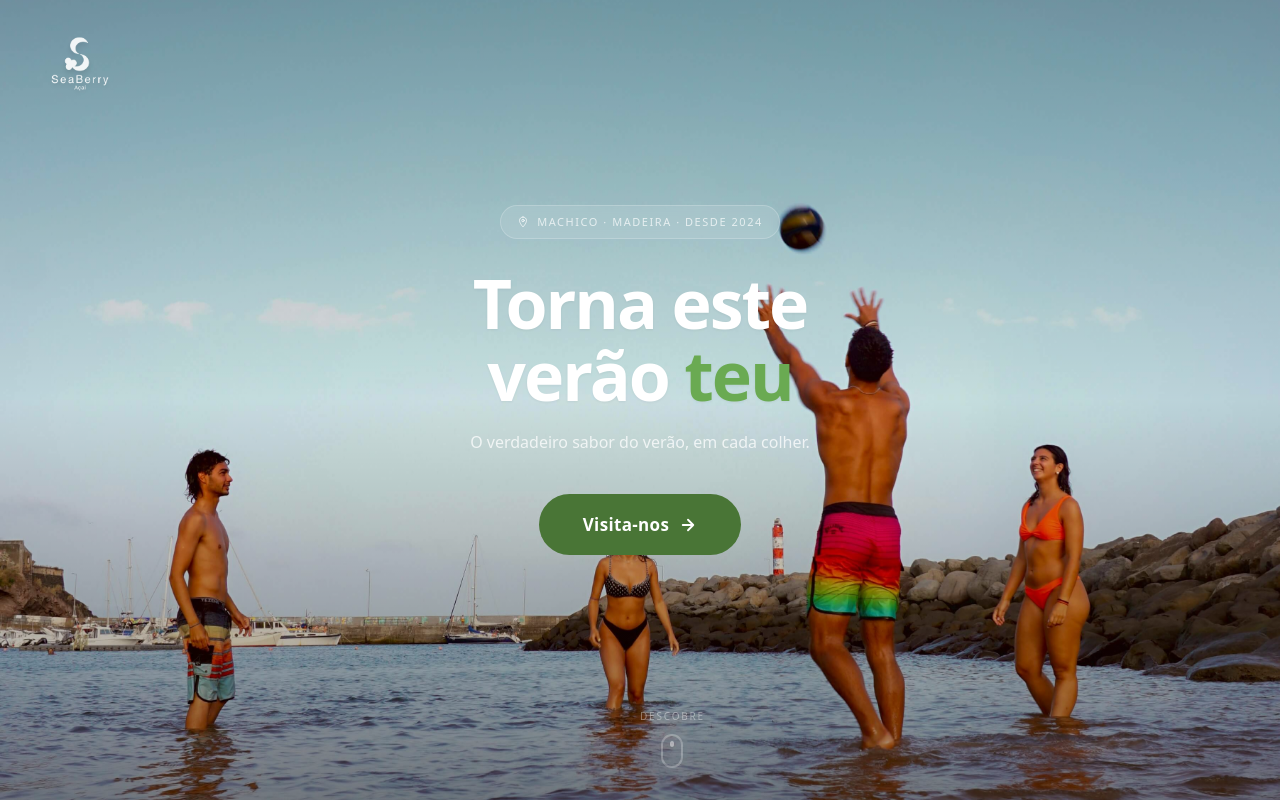
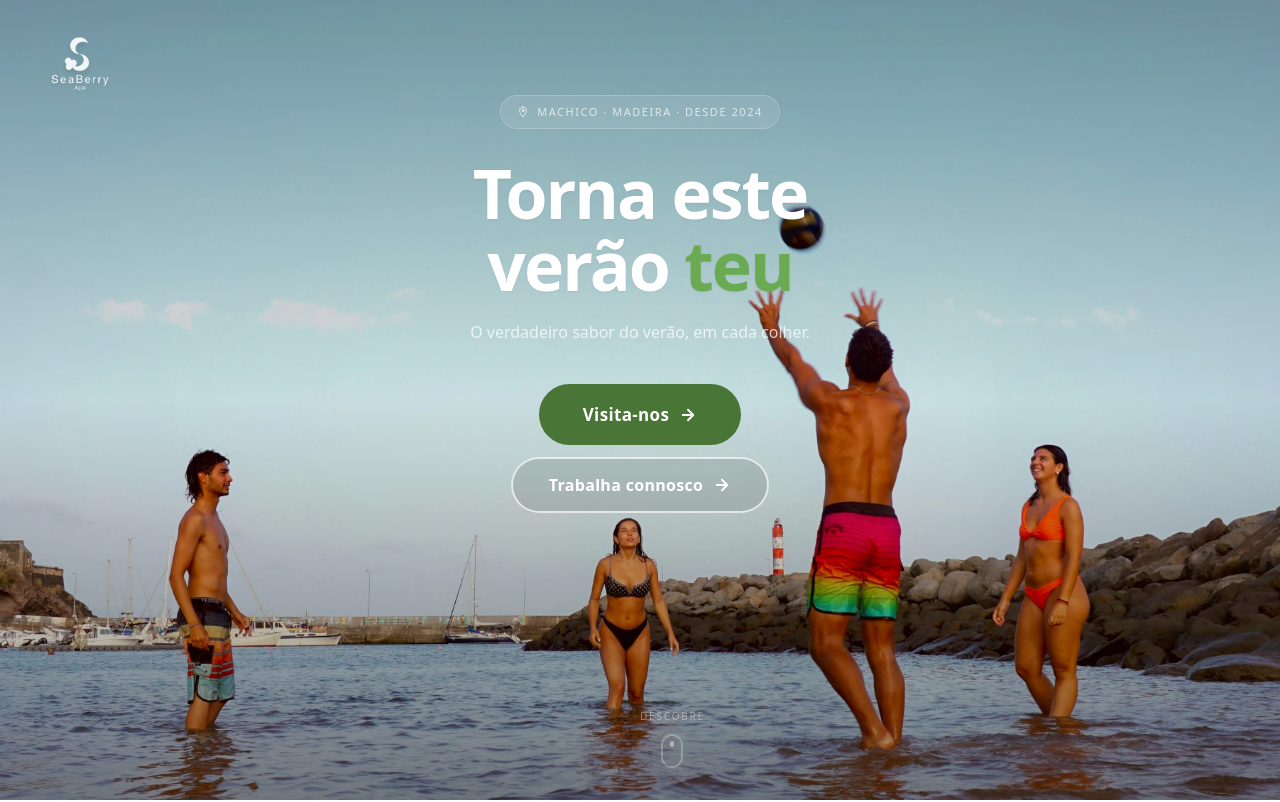
Before and after one commit to joaoguilhermeolim/SeaBerryA-aisite, a website: page index.html in a window 1280 px wide. Shown: the top 802 px of the page. Drawn offline with nearby package versions, Linux system fonts and the light colour scheme.

Commit message:
Adicionar botão Trabalha connosco na página inicial

```diff
--- a/index.html
+++ b/index.html
@@ -87,6 +87,29 @@
 
   <!-- Site custom styles -->
   <link rel="stylesheet" href="assets/style/style.css">
+
+  <!-- Recruitment CTA toggle: change data-recruitment-cta-enabled in the hero to true or false. -->
+  <style>
+    [data-recruitment-cta-enabled="false"] [data-recruitment-cta] {
+      display: none !important;
+    }
+
+    [data-recruitment-hero-content][data-recruitment-cta-enabled="true"] {
+      margin-top: -128px;
+    }
+
+    @media (max-width: 639px) and (max-height: 700px) {
+      [data-recruitment-hero-content][data-recruitment-cta-enabled="true"] {
+        margin-top: -80px;
+      }
+    }
+
+    @media (min-width: 640px) {
+      [data-recruitment-hero-content][data-recruitment-cta-enabled="true"] {
+        margin-top: -192px;
+      }
+    }
+  </style>
 </head>
 
 <!-- =========================
@@ -190,7 +213,8 @@
   <section id="hero" class="relative min-h-[100svh] flex flex-col items-center justify-center overflow-hidden">
 
     <!-- Central content block -->
-    <div class="relative z-10 flex flex-col items-center text-center
+    <!-- Change data-recruitment-cta-enabled to "false" to hide the recruitment button. -->
+    <div data-recruitment-hero-content data-recruitment-cta-enabled="true" class="relative z-10 flex flex-col items-center text-center
       px-6 w-full max-w-3xl mx-auto mt-[-40px]">
 
       <!-- Location badge -->
@@ -222,6 +246,7 @@
         O verdadeiro sabor do verão, em cada colher.
       </p>
 
+      <div class="flex flex-col items-center gap-3">
         <!-- Primary CTA — "Visita-nos" -->
         <a href="#localizacao" class="inline-flex items-center gap-2.5
             font-inter font-semibold text-[17px] tracking-[0.02em]
@@ -237,6 +262,23 @@
             <use href="#icon-arrow-right" />
           </svg>
         </a>
+
+        <a href="https://seaberryacai.com/recrutamento/" data-recruitment-cta class="inline-flex items-center gap-2.5
+            font-inter font-semibold text-[16px] tracking-[0.02em]
+            text-white bg-black/10 backdrop-blur-sm
+            border-2 border-white/70
+            px-9 py-[14px] rounded-full
+            transition-all duration-200 ease-out
+            hover:bg-white hover:text-[#497536] hover:border-white
+            hover:-translate-y-[3px]
+            hover:shadow-[0_12px_32px_rgba(0,0,0,0.22)]
+            active:scale-[0.98] active:translate-y-0" data-aos="fade-up" data-aos-duration="800" data-aos-delay="430">
+          Trabalha connosco
+          <svg width="18" height="18" aria-hidden="true">
+            <use href="#icon-arrow-right" />
+          </svg>
+        </a>
+      </div>
 
     </div>
 
```
Lines whose indentation alone changed are shown as unchanged.
